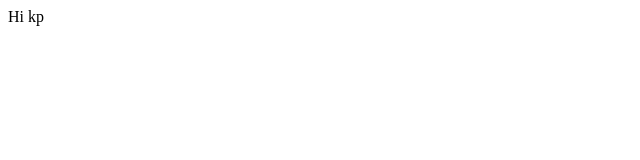
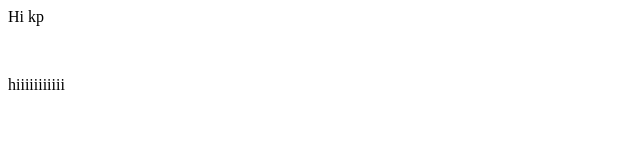
Before and after one commit to kaizenops18/meg_demo, a plain HTML site: page index.html in a window 1280 px wide. Shown: the full height of the page, 0-640 px from the left. Drawn offline with Linux system fonts and the light colour scheme.

Commit message:
add 1line in index.html and minor xhange in readme

```diff
--- a/index.html
+++ b/index.html
@@ -1 +1,3 @@
 <P>Hi kp</P>
+<br>
+<P>hiiiiiiiiiii</P>
```
Also changed, not shown: 1 other file.
